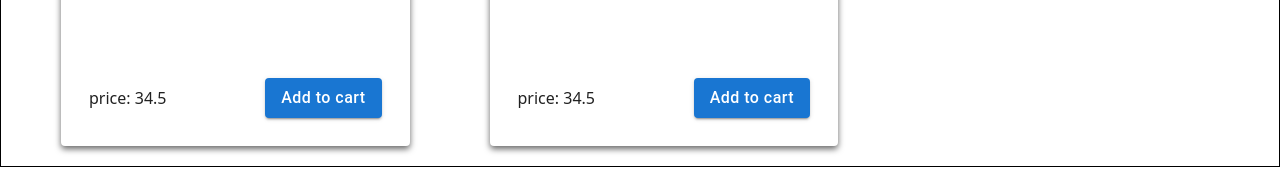
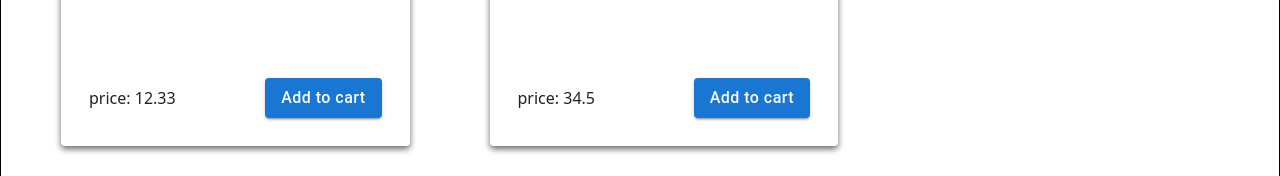
Before and after one commit to borhanimani/Mini_OnlineShop, a Next.js app in the folder mini-online-shop/: page / in a window 1280 px wide. Shown: the part 559-735 px from the top of the page. Built offline with nearby package versions, Linux system fonts and the light colour scheme.

Commit message:
update nav bar and  types file

```diff
--- a/mini-online-shop/components/fliterbar.tsx
+++ b/mini-online-shop/components/fliterbar.tsx
@@ -1,8 +1,8 @@
 import Search from "./search";
 import CategoryFilter from "./categoryfilter";
-import { Categories } from "@/utils/project-types";
+import { Filters } from "@/utils/project-types";
 
-export default function Filterbar({ list }: Categories) {
+export default function Filterbar({ list, onCategoryChange, onSearchChange }: Filters) {
   return (
     <section className="flex flex-row items-center mt-1 mx-15 gap-20 h-1/8">
       <Search />
--- a/mini-online-shop/components/productsection.tsx
+++ b/mini-online-shop/components/productsection.tsx
@@ -3,15 +3,25 @@ import Filterbar from "./fliterbar"
 import ProductList from "./productlist";
 import { Products, ProductArray } from "@/utils/project-types";
 import { filterList, getCategoryList } from "@/utils/list-functions";
+import { useState } from "react";
 
 export default function ProductSection({ list }: Products) {
 
+  const [searchText, setSearchText] = useState('');
+  const [category, setCategory] = useState('');
 
+  const updateSearch = (text: string): void => {
+    setSearchText(text);
+  }
+
+  const updateCategory = (text: string): void => {
+    setCategory(text);
+  }
 
   return (
     <>
-      <Filterbar list={getCategoryList(list)} />
-      <ProductList list={filterList(list,'','s')} />
+      <Filterbar list={getCategoryList(list)} onSearchChange={updateSearch} onCategoryChange={updateCategory} />
+      <ProductList list={filterList(list, category, searchText)} />
     </>
   );
 }
--- a/mini-online-shop/utils/project-types.ts
+++ b/mini-online-shop/utils/project-types.ts
@@ -20,8 +20,10 @@ export type Products = {
     list: Product[];
 }
 
-export type Categories = {
+export type Filters = {
     list: string[];
+    onCategoryChange: (value: string) => void;
+    onSearchChange: (value: string) => void;
 }
 
 export type ProductArray = Product[];
```
